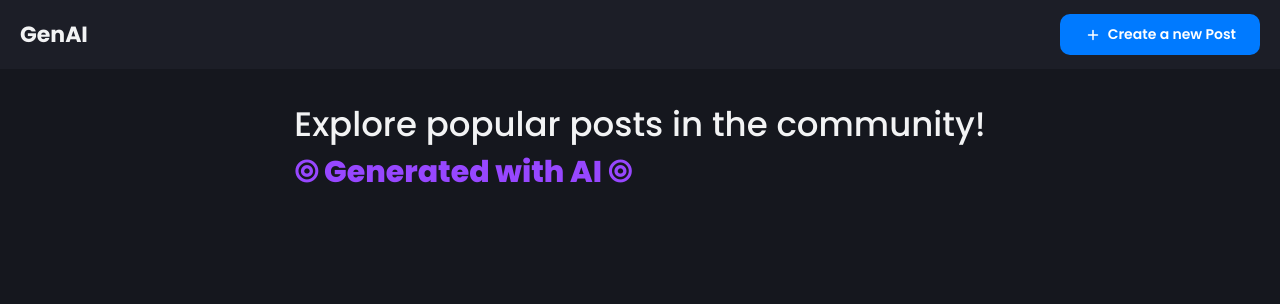
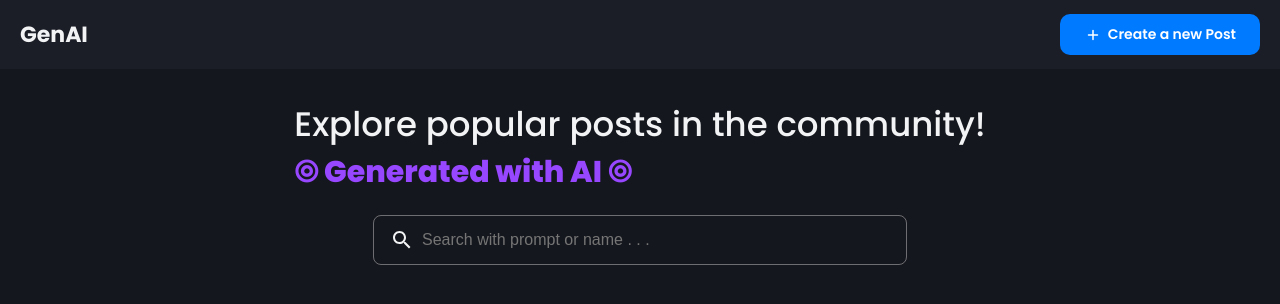
Before and after one commit to RahulKumarsingh2001/AI_image_Generation_App, a React (Create React App) app in the folder client/: page / in a window 1280 px wide. Shown: the top 304 px of the page. Built offline with nearby package versions, Linux system fonts and the light colour scheme.

Commit message:
SearchBar frontend part completed

```diff
--- /dev/null
+++ b/client/src/components/SearchBar.jsx
@@ -0,0 +1,37 @@
+import React from 'react'
+import styled from 'styled-components'
+import { SearchOutlined} from "@mui/icons-material"
+
+
+const SearchBarContainer = styled.div`
+  max-width: 500px;
+  display: flex;
+  width: 90%;
+  border: 1px solid ${({theme}) => theme.text_secondary+90};
+  color: ${({theme}) => theme.text_primary};
+  border-radius: 8px;
+  padding: 12px 16px;
+  cursor: pointer;
+  gap: 6px;
+  aling-item: center;
+`;
+
+
+const SearchBar = () => {
+  return <SearchBarContainer>
+    <SearchOutlined/>
+    <input
+    placeholder= "Search with prompt or name . . ."
+    style={{
+        border: "none",
+        outline: "none",
+        width: "100%",
+        color: "inherit",
+        fontSize: "16px",
+        background: "transparent",
+    }}
+    />
+  </SearchBarContainer>
+}
+
+export default SearchBar
--- a/client/src/pages/Home.jsx
+++ b/client/src/pages/Home.jsx
@@ -1,5 +1,7 @@
 import React from 'react';
 import styled from "styled-components";
+import SearchBar from '../components/SearchBar';
+import ImageCard from '../components/ImageCard';
 
 const Container = styled.div`
     height:100%;
@@ -35,6 +37,28 @@
   color: ${({ theme }) => theme.secondary};
 `;
 
+const Wrapper = styled.div`
+  width: 100%;
+  max-width: 1400px;
+  padding: 32px 0px;
+  display: flex;
+  justify-content: center;
+`;
+
+const CardWrapper = styled.div`
+  display: grid;
+  gap:20px;
+  @media (max-width: 1200px) {
+    grid-template-columns: repeat(4, 1fr);
+  }
+  @media (min-width: 640px) and (max-width: 1199px) {
+    grid-template-columns: repeat(3, 1fr);
+  }
+  @media (min-width: 639px) {
+    grid-template-columns: repeat(2, 1fr);
+  }
+`;
+
 const Home = () => {
   return (
     <Container>
@@ -42,6 +66,12 @@
         Explore popular posts in the community!
         <Span>⦾ Generated with AI ⦾</Span>
       </Headline>
+      <SearchBar/>
+      <Wrapper>
+        <CardWrapper>
+          <ImageCard/>
+        </CardWrapper>
+      </Wrapper>
     </Container>
   )
 }
```
